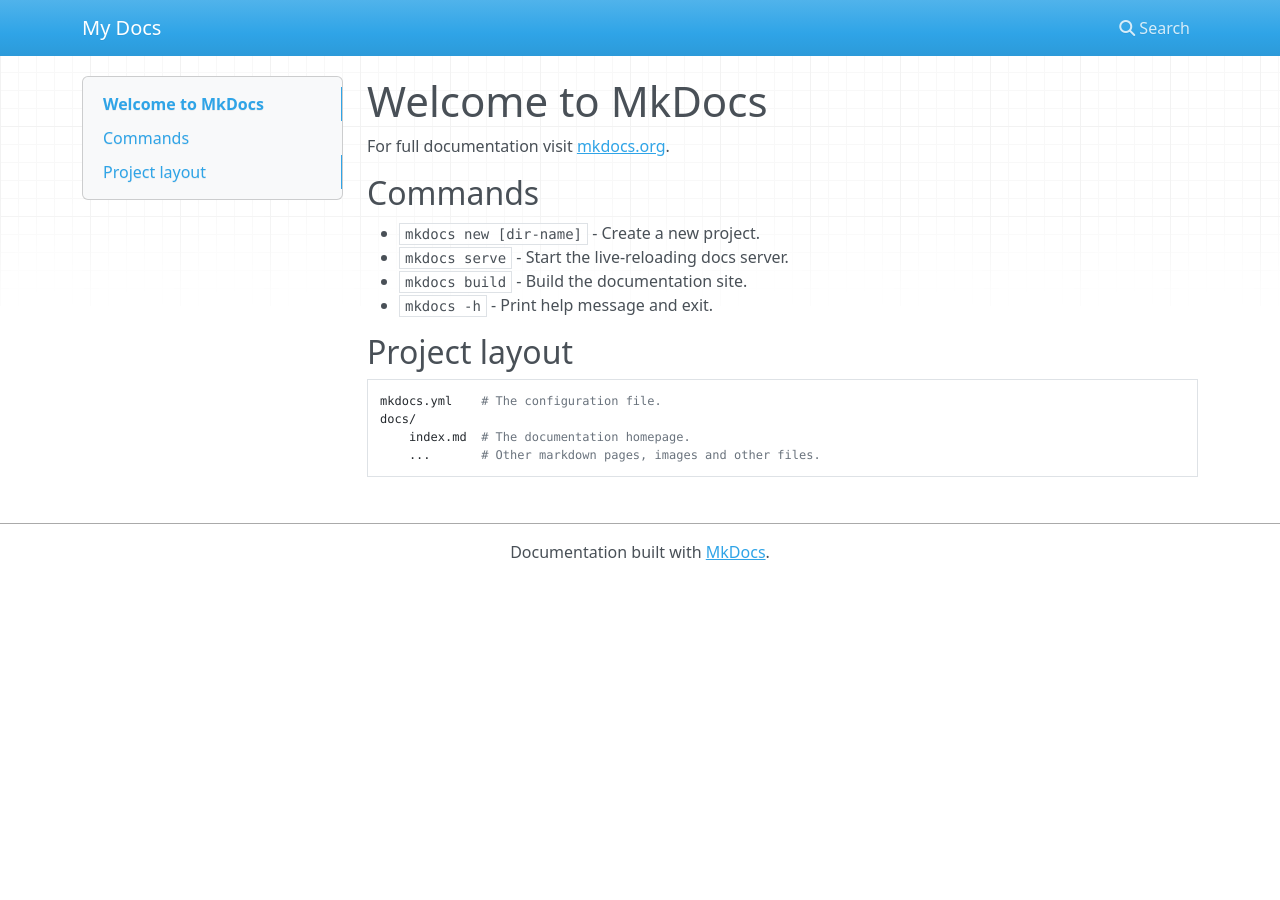
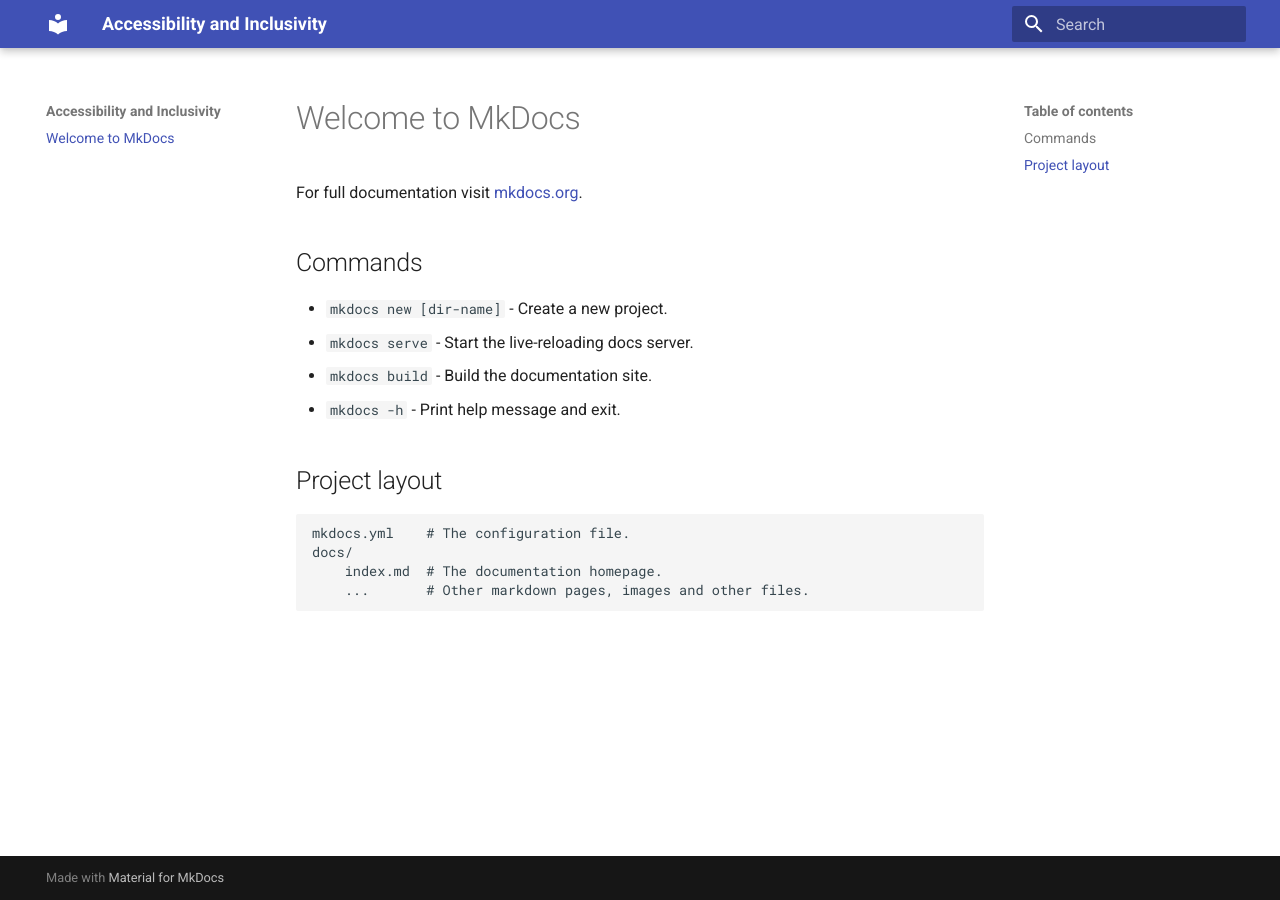
Before and after one commit to savoirfairelinux/building-inclusive-open-source-software, an MkDocs documentation site: the page built from docs/index.md, in a window 1280 px wide. Built offline with MkDocs 1.6.1 and Material for MkDocs 9.7.7, drawn with Linux system fonts in a browser that asks for light colours; nearby versions of some CDN libraries.

Commit message:
Change theme to material and change site name

```diff
--- a/mkdocs.yml
+++ b/mkdocs.yml
@@ -1 +1,3 @@
-site_name: My Docs
+site_name: Accessibility and Inclusivity
+theme:
+  name: material
```
